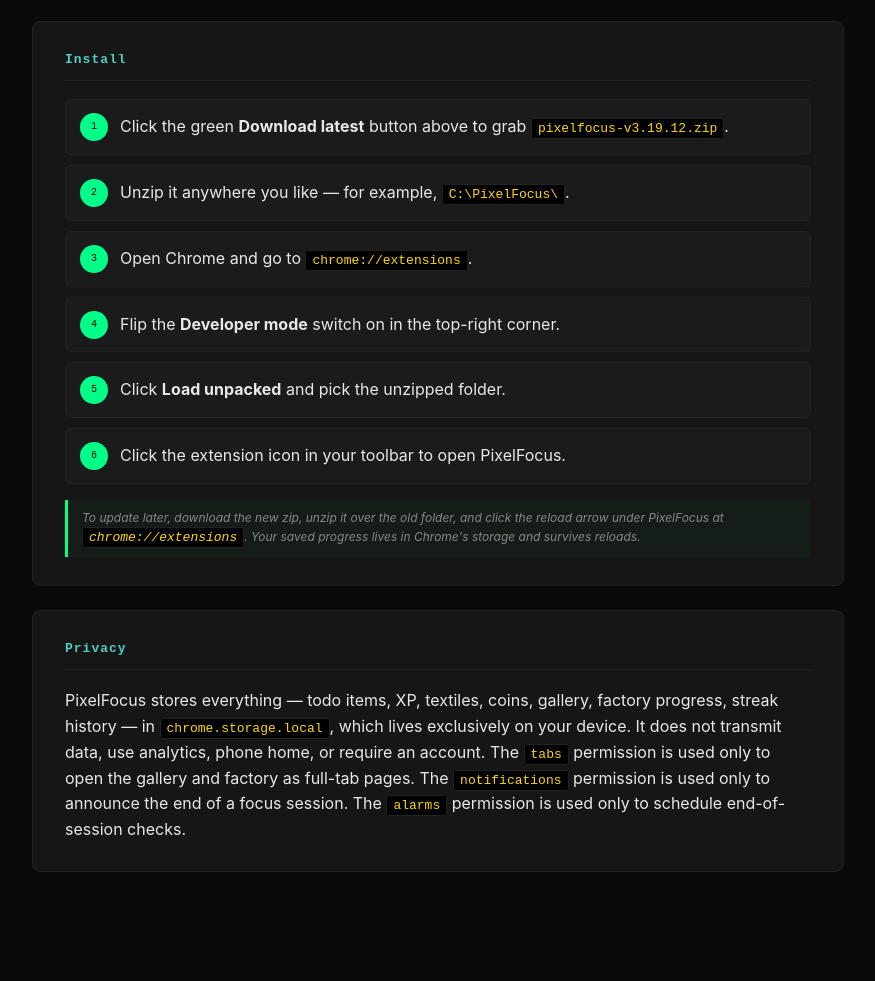
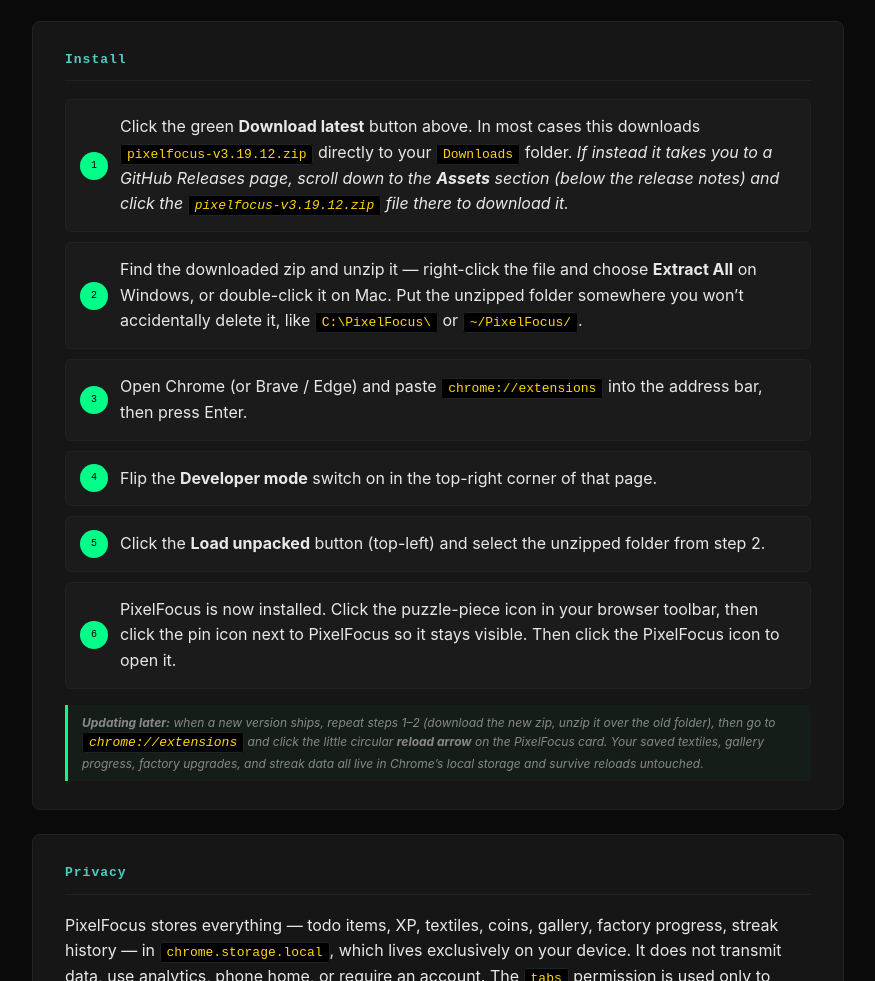
Before and after one commit to Katz131/pixelfocus, a browser extension: page docs/index.html in a window 1280 px wide. Shown: the part 1206-2187 px from the top of the page, without its empty margins (202-1077 px from the left). Drawn offline with Linux system fonts and the light colour scheme.

Commit message:
Release v3.19.12

```diff
--- a/docs/index.html
+++ b/docs/index.html
@@ -268,14 +268,14 @@
 <section id="install">
   <h2>Install</h2>
   <ol class="install-steps">
-    <li>Click the green <strong>Download latest</strong> button above to grab <code id="zipName">pixelfocus-v3.19.12.zip</code>.</li>
-    <li>Unzip it anywhere you like &mdash; for example, <code>C:\PixelFocus\</code>.</li>
-    <li>Open Chrome and go to <code>chrome://extensions</code>.</li>
-    <li>Flip the <strong>Developer mode</strong> switch on in the top-right corner.</li>
-    <li>Click <strong>Load unpacked</strong> and pick the unzipped folder.</li>
-    <li>Click the extension icon in your toolbar to open PixelFocus.</li>
+    <li>Click the green <strong>Download latest</strong> button above. In most cases this downloads <code id="zipName">pixelfocus-v3.19.12.zip</code> directly to your <code>Downloads</code> folder. <em>If instead it takes you to a GitHub Releases page, scroll down to the <strong>Assets</strong> section (below the release notes) and click the <code>pixelfocus-v3.19.12.zip</code> file there to download it.</em></li>
+    <li>Find the downloaded zip and unzip it &mdash; right-click the file and choose <strong>Extract All</strong> on Windows, or double-click it on Mac. Put the unzipped folder somewhere you won&rsquo;t accidentally delete it, like <code>C:\PixelFocus\</code> or <code>~/PixelFocus/</code>.</li>
+    <li>Open Chrome (or Brave / Edge) and paste <code>chrome://extensions</code> into the address bar, then press Enter.</li>
+    <li>Flip the <strong>Developer mode</strong> switch on in the top-right corner of that page.</li>
+    <li>Click the <strong>Load unpacked</strong> button (top-left) and select the unzipped folder from step 2.</li>
+    <li>PixelFocus is now installed. Click the puzzle-piece icon in your browser toolbar, then click the pin icon next to PixelFocus so it stays visible. Then click the PixelFocus icon to open it.</li>
   </ol>
-  <div class="privacy-note">To update later, download the new zip, unzip it over the old folder, and click the reload arrow under PixelFocus at <code>chrome://extensions</code>. Your saved progress lives in Chrome's storage and survives reloads.</div>
+  <div class="privacy-note"><strong>Updating later:</strong> when a new version ships, repeat steps 1&ndash;2 (download the new zip, unzip it over the old folder), then go to <code>chrome://extensions</code> and click the little circular <strong>reload arrow</strong> on the PixelFocus card. Your saved textiles, gallery progress, factory upgrades, and streak data all live in Chrome&rsquo;s local storage and survive reloads untouched.</div>
 </section>
 
 <section>
```
